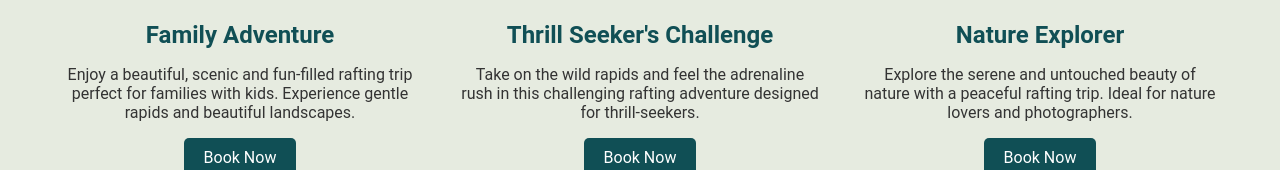
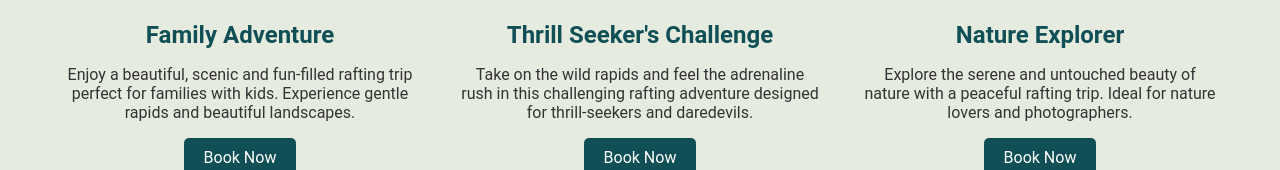
Before and after one commit to artolivas/wdd130, a plain HTML site: page wwr/trips.html in a window 1280 px wide. Shown: the part 759-929 px from the top of the page. Drawn offline with Linux system fonts and the light colour scheme.

Commit message:
HTML and CSS updates

```diff
--- a/wwr/trips.html
+++ b/wwr/trips.html
@@ -37,7 +37,7 @@
             <div class="trip">
                 <img src="images/ThrillSeeker.jpg" alt="Thrill Seeker's Challenge">
                 <h2>Thrill Seeker's Challenge</h2>
-                <p>Take on the wild rapids and feel the adrenaline rush in this challenging rafting adventure designed for thrill-seekers.</p>
+                <p>Take on the wild rapids and feel the adrenaline rush in this challenging rafting adventure designed for thrill-seekers and daredevils.</p>
                 <a href="contact.html" class="button">Book Now</a>
             </div>
             <div class="trip">
```
